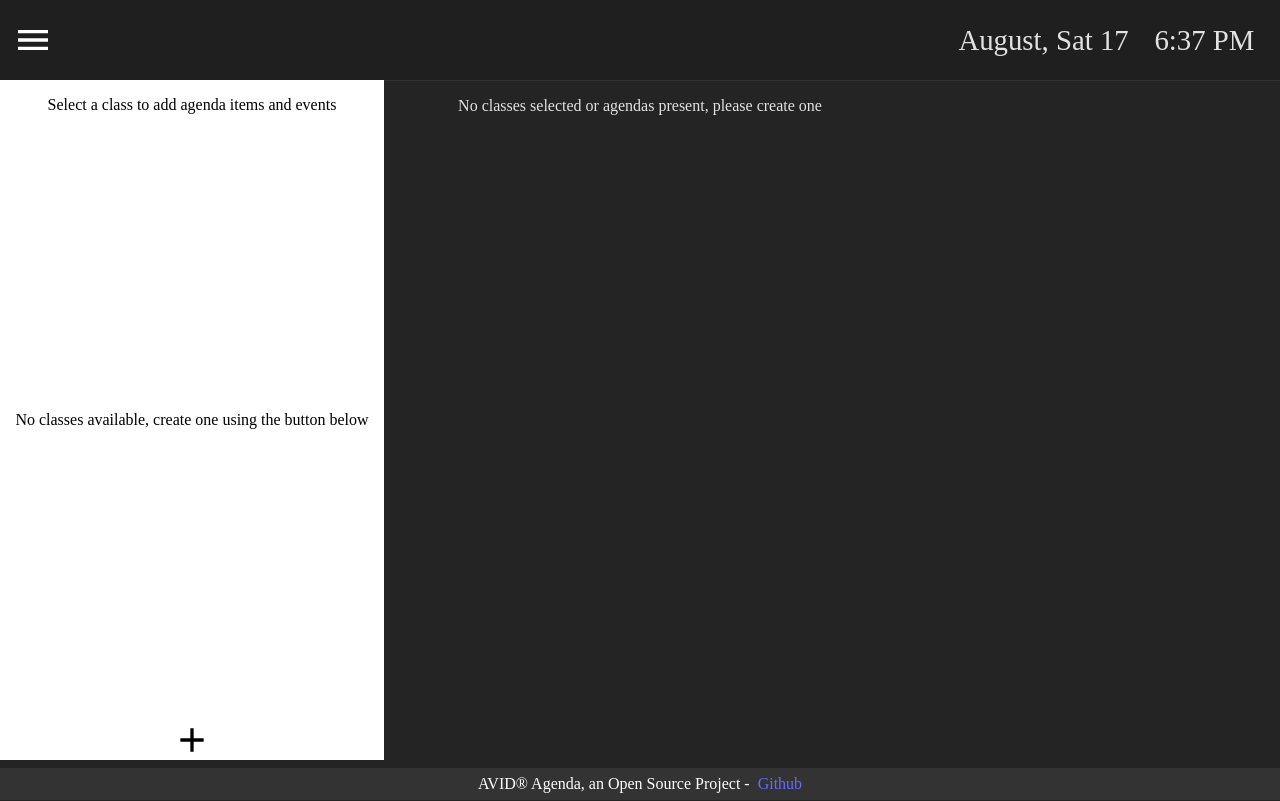
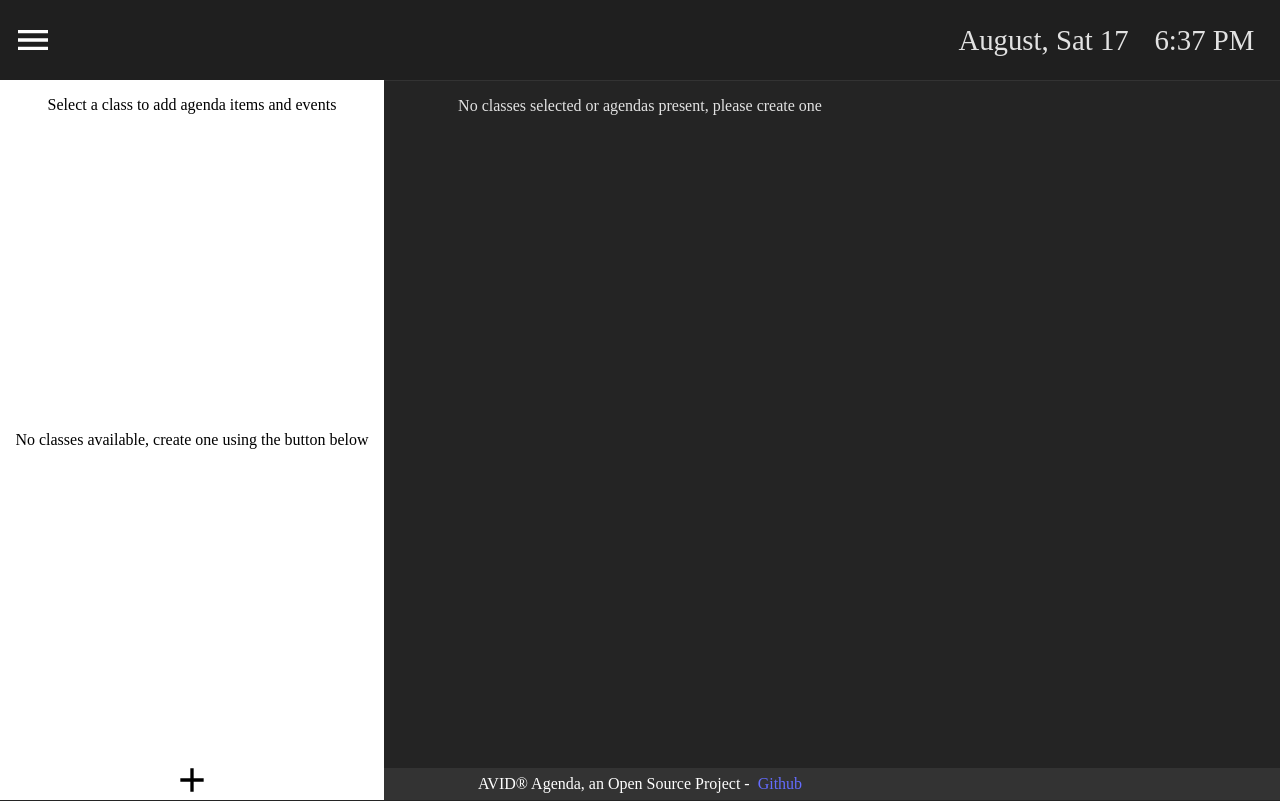
Before and after one commit to Bredue/avid-agenda, a React (Vite) app: page / in a window 1280 px wide. Built offline with nearby package versions, Linux system fonts and the light colour scheme; the HTML template or start-up script is replaced by a standard one.

Commit message:
fixed height on a few containers, set footer to timeout after 10 seconds

```diff
--- a/src/components/Footer/Footer.tsx
+++ b/src/components/Footer/Footer.tsx
@@ -1,6 +1,21 @@
+import { useEffect, useState } from 'react';
 import styles from '../../styles/App.module.css';
 
 const Footer = () => {
+
+  const [footerActive, setFooterActive] = useState(true);
+
+  useEffect(() => {
+    mountFooterTimeout();
+  }, []);
+
+  const mountFooterTimeout = () => {
+    setTimeout(() => {
+      setFooterActive(false);
+    }, 15000);
+  };
+
+  if (footerActive === true) {
     return (
       <div className={styles.footerContainer}>
         <p>
@@ -9,6 +24,9 @@ const Footer = () => {
         </p>
       </div>
     )
+  } else {
+    return <></>
+  }
 };
 
 export default Footer;
--- a/src/styles/App.module.css
+++ b/src/styles/App.module.css
@@ -64,7 +64,7 @@ h1 {
   width: 100vw;
   margin: 0;
   padding: 0;
-  max-height: 10vh;
+  height: 10vh;
   display: flex;
   flex-flow: row nowrap;
   justify-content: space-between;
@@ -107,7 +107,7 @@ h1 {
   position: fixed;
   top: 10vh;
   left: 0;
-  height: 85vh;
+  height: 90vh;
   width: 30vw;
   color: black;
   background-color: white;
@@ -321,8 +321,9 @@ h1 {
   justify-content: flex-start;
   align-items: center;
   width: 100vw;
-  max-height: 80vh;
+  height: 90vh;
   overflow: hidden;
+  z-index: 1;
 }
 
 /* FOOTER FOOTER FOOTER FOOTER FOOTER FOOTER FOOTER FOOTER FOOTER FOOTER FOOTER FOOTER FOOTER FOOTER FOOTER FOOTER FOOTER FOOTER FOOTER */
```
Lines whose indentation alone changed are shown as unchanged.
